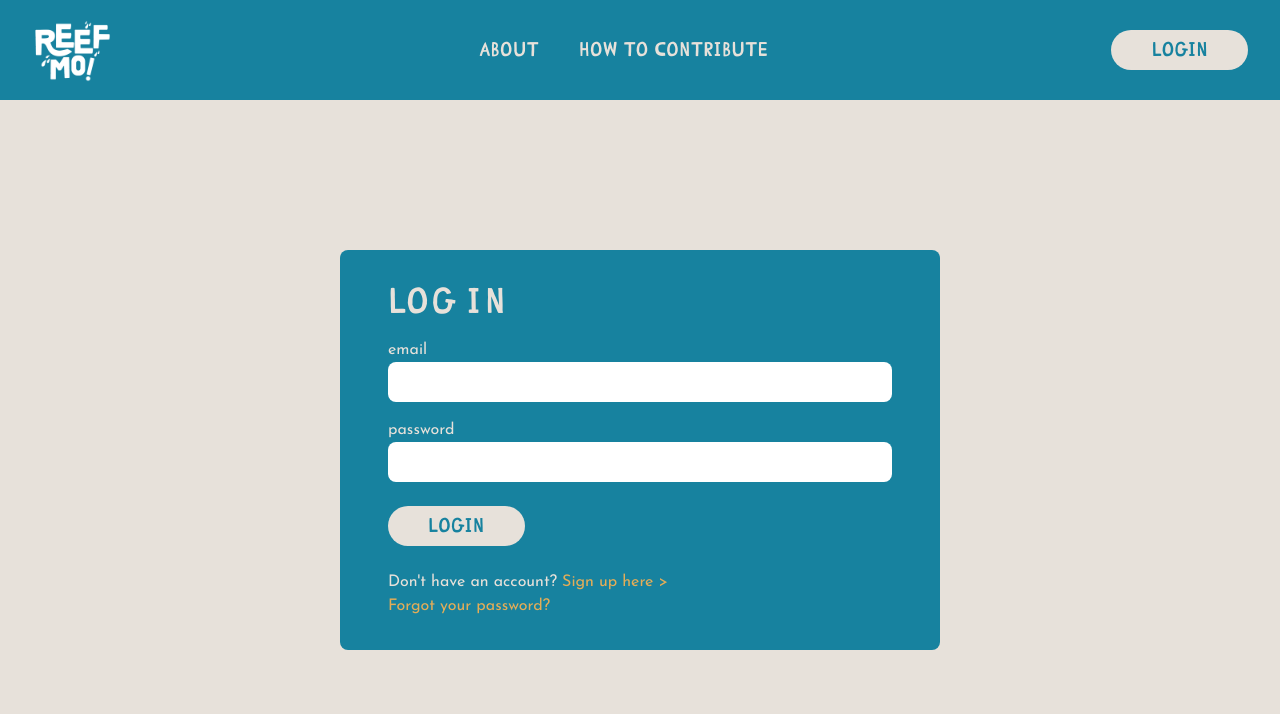
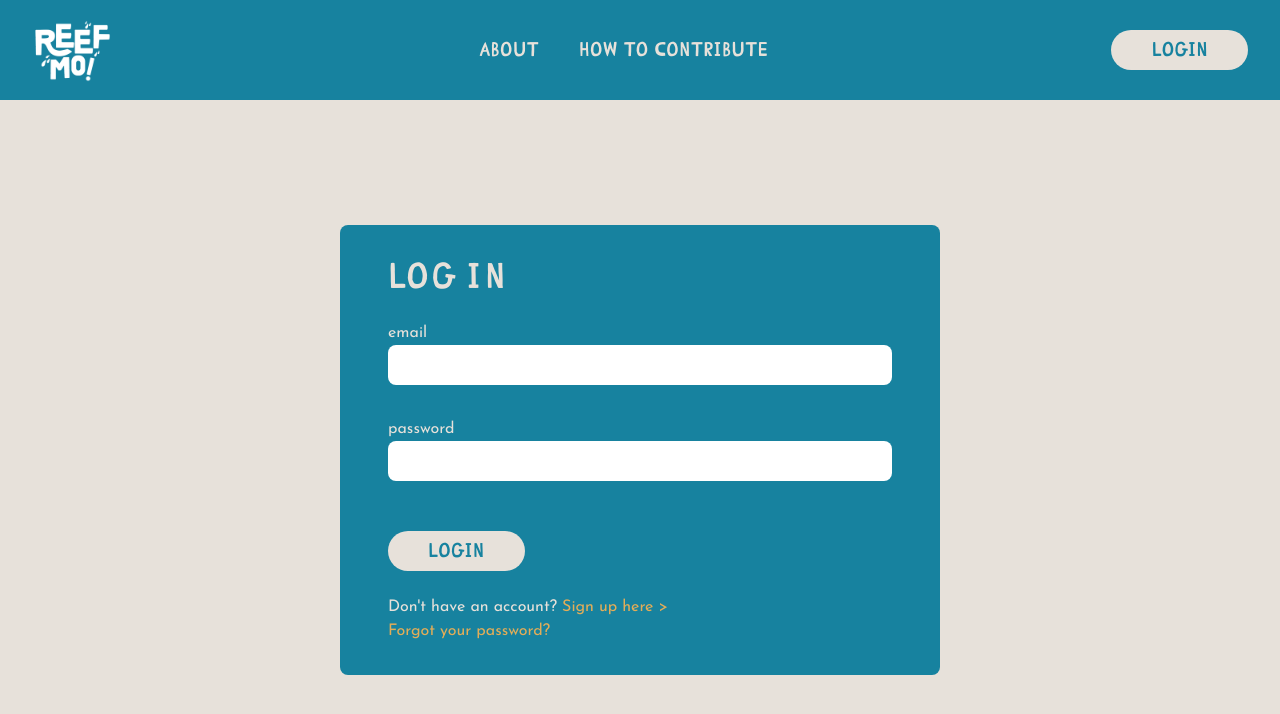
Before and after one commit to dlsudatasci/shore-reef-coral, a Next.js app: page /login in a window 1280 px wide. Shown: the top 714 px of the page. Built offline with nearby package versions, Linux system fonts and the light colour scheme.

Commit message:
add(login): frontend form validation

```diff
--- a/package.json
+++ b/package.json
@@ -11,12 +11,14 @@
   "dependencies": {
     "@headlessui/react": "^1.6.4",
     "@heroicons/react": "^1.0.6",
+    "@hookform/resolvers": "^2.9.1",
     "@tailwindcss/forms": "^0.5.2",
     "classnames": "^2.3.1",
     "next": "12.1.6",
     "react": "18.1.0",
     "react-dom": "18.1.0",
-    "react-hook-form": "^7.32.0"
+    "react-hook-form": "^7.32.0",
+    "yup": "^0.32.11"
   },
   "devDependencies": {
     "@types/node": "17.0.42",
--- a/pages/login.tsx
+++ b/pages/login.tsx
@@ -1,19 +1,39 @@
 import { NextPage } from 'next'
 import Link from 'next/link'
+import { useForm } from 'react-hook-form'
+import { yupResolver } from '@hookform/resolvers/yup'
+import * as yup from 'yup'
+
+interface ILoginInputs {
+	email: string
+	password: string
+}
+
+const loginSchema = yup.object({
+	email: yup.string().email().required(),
+	password: yup.string().required(),
+}).required()
 
 const Login: NextPage = () => {
+	const { register, handleSubmit, formState: { errors } } = useForm<ILoginInputs>({
+		resolver: yupResolver(loginSchema)
+	})
+	const onSubmit = handleSubmit(data => console.log(data))
+
 	return (
 		<div className="grid place-items-center h-full px-4 sm:px-0">
 			<div className="bg-primary sm:w-[600px] w-full sm:px-12 px-8 py-8 rounded-lg">
-				<h2 className="font-comic-cat text-secondary mb-4">LOG IN</h2>
-				<form action="">
+				<h2 className="font-comic-cat text-secondary mb-6">LOG IN</h2>
+				<form onSubmit={onSubmit}>
 					<div className="control">
 						<label htmlFor="email" className="text-secondary">email</label>
-						<input type="email" name="email" id="email" />
+						<input type="email" id="email" {...register('email')} />
+						<p className="error text-secondary">{errors.email?.message}</p>
 					</div>
 					<div className="control">
 						<label htmlFor="password" className="text-secondary">password</label>
-						<input type="password" name="password" id="password" />
+						<input type="password" id="password" {...register('password')} />
+						<p className="error text-secondary">{errors.password?.message}</p>
 					</div>
 					<input className="btn secondary mt-6" type="submit" value="Login" />
 				</form>
--- a/styles/globals.css
+++ b/styles/globals.css
@@ -35,8 +35,16 @@
     @apply rounded-lg w-full border-0;
   }
 
+	.control .error {
+		@apply font-light min-h-[1.5rem]
+	}
+
+	.control input + .error {
+		@apply mt-0.5
+	}
+
 	.control ~ .control {
-		@apply mt-4
+		@apply mt-1.5
 	}
 
   .btn {
```
Also changed, not shown: 1 other file (tests, documents, lock files or other folders).
